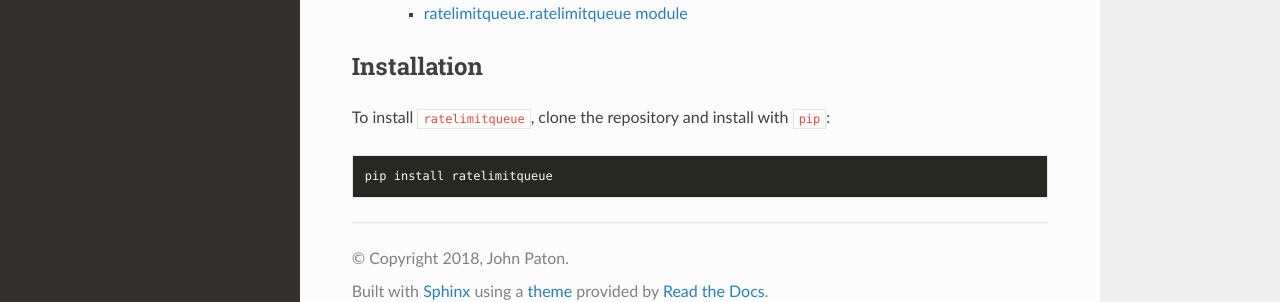
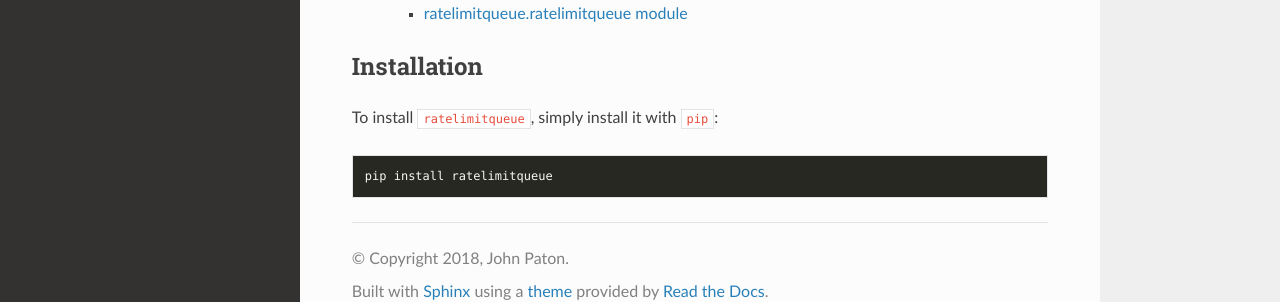
Before and after one commit to JohnPaton/ratelimitqueue, a Sphinx documentation site: the page built from docs/source/readme_manual.rst, in a window 1280 px wide and 1174 px high. Shown: the part 846-1148 px from the top of the window. Built offline with Sphinx 7.4.7 and the Read the Docs theme 2.0.0, drawn with Linux system fonts in a browser that asks for light colours; pages that are not in the unit, such as notebooks, are missing from menus.

Commit message:
Updated install instruction to pypi

```diff
--- a/docs/source/readme_manual.rst
+++ b/docs/source/readme_manual.rst
@@ -38,7 +38,7 @@ thread.
 Installation
 ------------
 
-To install ``ratelimitqueue``, clone the repository and install with
+To install ``ratelimitqueue``, simply install it with
 ``pip``:
 
 .. code:: bash
```
